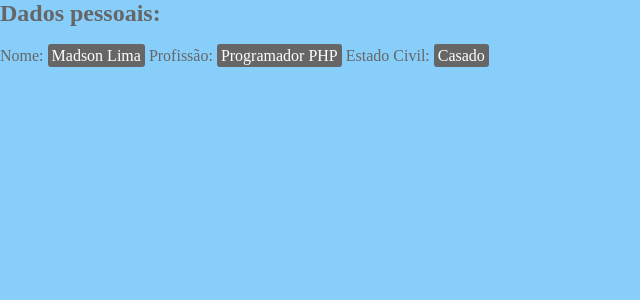
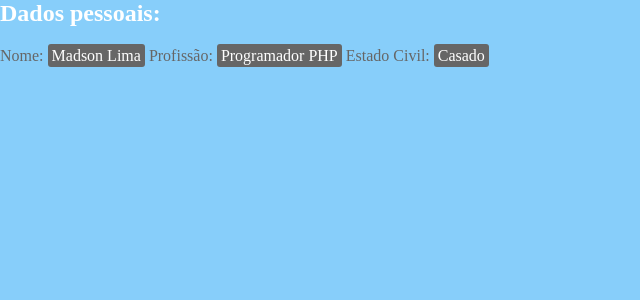
Before and after one commit to daquadra/teste-git, a PHP site: page / in a window 1280 px wide. Shown: the top 300 px of the page, without its empty margins (0-640 px from the left). Run offline with PHP 8.4, Linux system fonts and the light colour scheme.

Commit message:
Adicionado estito ao h1

```diff
--- a/estilo.css
+++ b/estilo.css
@@ -6,6 +6,10 @@
 body{
     background-color: lightskyblue;
     color: #666;
+}
+
+h1{
+    color: #ffffff;
 }
 
 ul{
```
